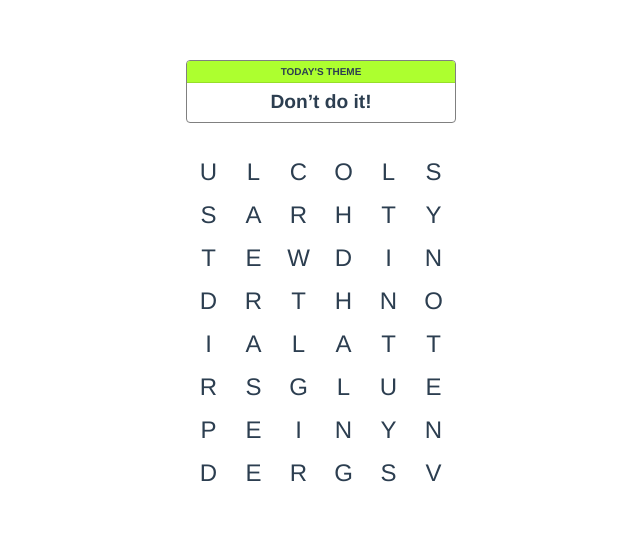
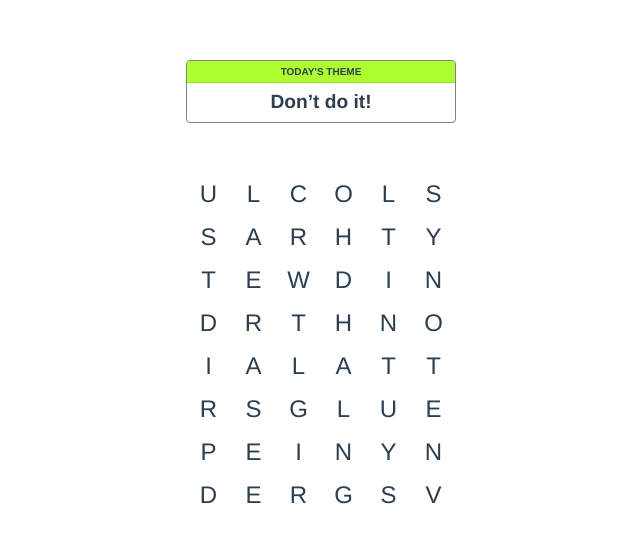
Before and after one commit to emashema/strands, a Vue app: page / in a window 1280 px wide. Shown: the top 542 px of the page, without its empty margins (304-944 px from the left). Built offline with nearby package versions, Linux system fonts and the light colour scheme.

Commit message:
[feature] attempted_word formatting

```diff
--- a/src/assets/scss/main.scss
+++ b/src/assets/scss/main.scss
@@ -17,6 +17,10 @@
         font-size:larger !important;
         font-weight: 700 !important;
     }
+}
+.attempted_word {
+    justify-content: center;
+    height: 30px !important;
 }
 
 // Letter
--- a/src/components/LetterGrid.vue
+++ b/src/components/LetterGrid.vue
@@ -150,6 +150,7 @@ export default {
                 this.$refs[x+'-'+y][0].selected = false
             });
             this.attempt = []
+            this.attempted_word; // force compute
         },
         mark_spangram() {
             this.solved.push(this.attempt)
--- a/src/components/Strands.vue
+++ b/src/components/Strands.vue
@@ -14,7 +14,10 @@
 		</b-row>
 
 		<!-- Current attempt -->
-		<b-row class="mt-3 w-100 justify-content-center" :key="attempted_word">
+		<b-row
+			class="mt-3 w-100 attempted_word"
+			:key="attempted_word"
+		>
 			<h5 class="font-weight-bold">
 				{{ attempted_word }}
 			</h5>
```
